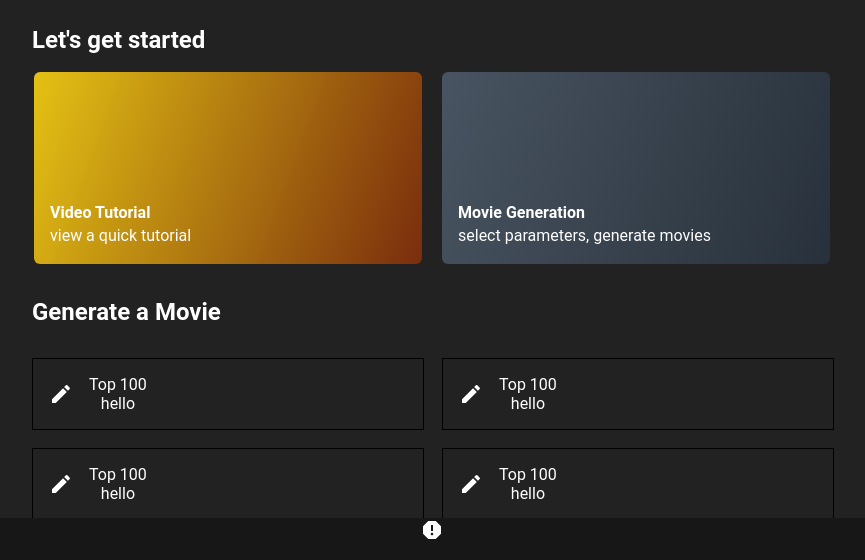
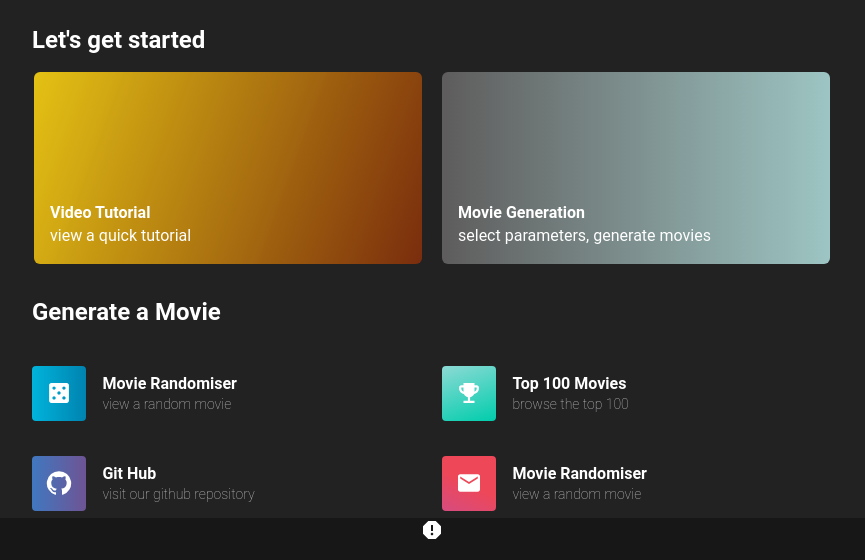
Before and after one commit to nwoodsie/aimdb, a React (Create React App) app: page / in a window 1280 px wide. Shown: the part 162-722 px from the top of the page, without its empty margins (208-1073 px from the left). Built offline with nearby package versions, Linux system fonts and the light colour scheme.

Commit message:
Square changes

```diff
--- a/src/components/HomePage/Homepage.js
+++ b/src/components/HomePage/Homepage.js
@@ -26,10 +26,10 @@ function Homepage() {
             <b>Generate a Movie</b>
           </div>
           <div className="squaresWrapper">
-            <Square text='Hello'/>
-            <Square />
-            <Square />
-            <Square />
+            <Square upper='Movie Randomiser' lower='view a random movie' icon='CasinoIcon'/>
+            <Square upper='Top 100 Movies' lower='browse the top 100' icon='EmojiEventsIcon'/>
+            <Square upper='Git Hub' lower='visit our github repository' icon='GitHubIcon'/>
+            <Square upper='Movie Randomiser' lower='view a random movie'/>
           </div>
         </div>
       </div>
--- a/src/components/HomePage/InfoBlock.css
+++ b/src/components/HomePage/InfoBlock.css
@@ -4,11 +4,11 @@
     margin-top: 1rem;
     margin-right: 1rem;
     border-radius: 8px;
-    background-image: linear-gradient(290deg, #7a2d0d, #f3ce13ed);
+    background-image: linear-gradient(290deg,#7a2d0d, #f3ce13ed);
     border: solid 2px transparent;
     background-clip: padding-box;
 }
-
+/*#7a2d0d, #f3ce13ed*/
 .textWrapper {
     display: flex;
     flex-direction: column;
--- a/src/components/HomePage/InfoBlock2.css
+++ b/src/components/HomePage/InfoBlock2.css
@@ -3,7 +3,7 @@
     height: 12rem;
     margin-top: 1rem;
     border-radius: 8px;
-    background-image: linear-gradient(290deg, #28313B, #485461);
+    background-image: linear-gradient(to right, #5E5C5C, #9DC5C3);
     border: solid 2px transparent;
     background-clip: padding-box;
 }
--- a/src/components/HomePage/Square.css
+++ b/src/components/HomePage/Square.css
@@ -1,7 +1,100 @@
-.squareWrapper{
-    height: 100%;
-    width: 100%;
-    display: flex;
-    align-items: center;
-    border: 1px solid black;
+.squareWrapper {
+  height: 100%;
+  width: 100%;
+  display: flex;
+  align-items: center;
 }
+
+.squareWrapper:hover > .casinoIconBlock > .icon {
+  font-size: 28px;
+  transition: 0.2s;
+}
+
+.squareWrapper:hover > .squareTextWrapper > .upperText {
+    color: #8ddad4;
+    transition: 0.2s;
+  }
+
+.squareWrapper:hover > .emojiEventsIconBlock > .icon {
+  font-size: 28px;
+  transition: 0.1s;
+}
+
+.squareWrapper:hover > .gitHubIconBlock > .icon {
+  font-size: 28px;
+  transition: 0.15s;
+}
+.squareWrapper:hover > .emailIconBlock > .icon {
+  font-size: 28px;
+  transition: 0.15s;
+}
+
+.casinoIconBlock {
+  display: flex;
+  justify-content: center;
+  align-items: center;
+  margin-right: 1rem;
+  max-width: 3.4rem;
+  max-height: 3.4rem;
+  width: 3.4rem;
+  height: 3.4rem;
+  border-radius: 4px;
+  background-image: linear-gradient(to right, #00b4db, #0083b0);
+}
+
+.emojiEventsIconBlock {
+  display: flex;
+  justify-content: center;
+  align-items: center;
+  margin-right: 1rem;
+  max-width: 3.4rem;
+  max-height: 3.4rem;
+  width: 3.4rem;
+  height: 3.4rem;
+  border-radius: 4px;
+  background-image: linear-gradient(-20deg, #00cdac 0%, #8ddad5 100%);
+}
+.gitHubIconBlock {
+  display: flex;
+  justify-content: center;
+  align-items: center;
+  margin-right: 1rem;
+  max-width: 3.4rem;
+  max-height: 3.4rem;
+  width: 3.4rem;
+  height: 3.4rem;
+  border-radius: 4px;
+  background-image: linear-gradient(to right, #4078c0, #6e5494);
+}
+.emailIconBlock {
+  display: flex;
+  justify-content: center;
+  align-items: center;
+  margin-right: 1rem;
+  max-width: 3.4rem;
+  max-height: 3.4rem;
+  width: 3.4rem;
+  height: 3.4rem;
+  border-radius: 4px;
+  background-image: linear-gradient(25deg, #d64c7f, #ee4758 50%);
+}
+
+.icon {
+  color: white;
+  font-size: 24px;
+  transform: scale(1.1);
+}
+
+.upperText {
+  text-align: left;
+  font-weight: 600;
+  font-size: 16px;
+}
+
+.lowerText {
+  margin-top: 0.2rem;
+  text-align: left;
+  font-weight: 200;
+  color: #dededfdf;
+  font-size: 14px;
+}
--- a/src/components/HomePage/Square.js
+++ b/src/components/HomePage/Square.js
@@ -1,21 +1,48 @@
 import React from "react";
 import "./Square.css";
-import CreateIcon from "@mui/icons-material/Create";
+import CasinoIcon from "@mui/icons-material/Casino";
+import EmojiEventsIcon from "@mui/icons-material/EmojiEvents";
+import GitHubIcon from '@mui/icons-material/GitHub';
+import EmailIcon from '@mui/icons-material/Email';
 
-function Square() {
+function Square({ upper, lower, icon }) {
+  function deriveIcon(icon) {
+    if (icon === "CasinoIcon") {
+      return (
+        <div className="casinoIconBlock">
+          <CasinoIcon className="icon" />
+        </div>
+      );
+    } else if (icon === "EmojiEventsIcon") {
+      return (
+        <div className="emojiEventsIconBlock">
+          <EmojiEventsIcon className="icon" />
+        </div>
+      )
+    } else if (icon === "GitHubIcon") {
+      return (
+        <div className="gitHubIconBlock">
+          <GitHubIcon className="icon" />
+        </div>
+      )
+    } else {
+      return (
+        <div className="emailIconBlock">
+          <EmailIcon className="icon" />
+        </div>
+      )
+    }
+  }
+
   return (
     <div className="squareWrapper">
-      <CreateIcon sx={{ margin: "1rem", color: 'white' }} />
+      {deriveIcon(icon)}
       <div className="squareTextWrapper">
-        <div className="upperText">
-          Top 100
-        </div>
-        <div className="lowerText">
-          hello
-        </div>
+        <div className="upperText">{upper}</div>
+        <div className="lowerText">{lower}</div>
       </div>
     </div>
-  );
+  )
 }
 
 export default Square;
--- a/src/components/MovieListView/MovieListView.js
+++ b/src/components/MovieListView/MovieListView.js
@@ -4,6 +4,7 @@ import "./MovieListView.css";
 import { Link } from "react-router-dom";
 
 function MovieListView() {
+  // eslint-disable-next-line
   const [apiData, setApiData] = useState();
 
   async function getMoviesFromApi() {
@@ -55,7 +56,6 @@ function MovieListView() {
           <h3>Title</h3>
           <p>AIMDb Rating</p>
         </div>
-
         {movieData?.map((movie) => (
           <Link to="/MovieCard" style={{ textDecoration: "none" }}>
             <MovieListCard
```
Also changed, not shown: 1 other file (tests, documents, lock files or other folders).
